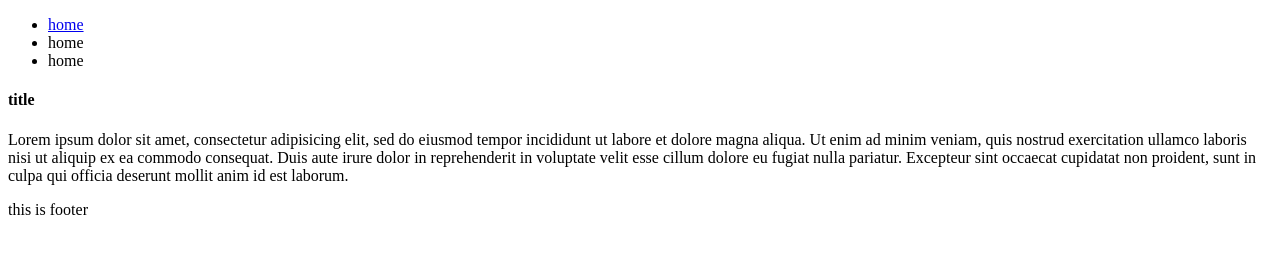
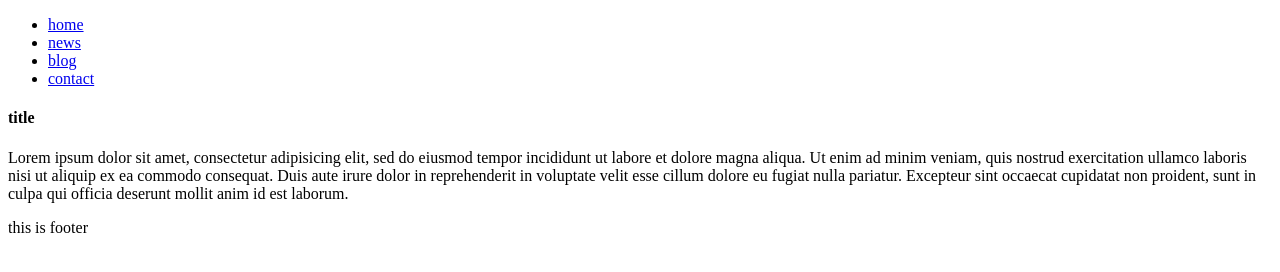
Before and after one commit to NokaK/lesson14-05, a plain HTML site: page index.html in a window 1280 px wide. Drawn offline with Linux system fonts and the light colour scheme.

Commit message:
added li tags

```diff
--- a/index.html
+++ b/index.html
@@ -15,10 +15,19 @@
 					</a>
 				</li>
 				<li>
-					home
+					<a href="#">
+						news
+					</a>
 				</li>
 				<li>
-					home
+					<a href="#">
+						blog
+					</a>
+				</li>
+				<li>
+					<a href="#">
+						contact
+					</a>
 				</li>
 			</ul>
 		</nav>
```
